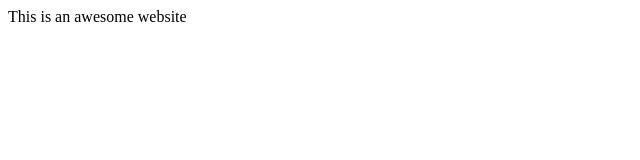
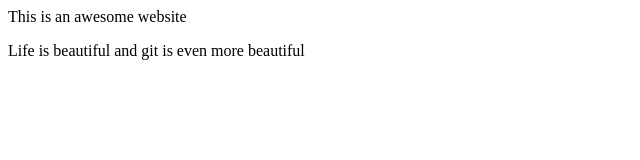
Before and after one commit to Shivani-Renavikar/mydemowebsite, a plain HTML site: page index.html in a window 1280 px wide. Shown: the whole page, without its empty margins (0-640 px from the left). Drawn offline with Linux system fonts and the light colour scheme.

Commit message:
Modified index.html

```diff
--- a/index.html
+++ b/index.html
@@ -5,4 +5,7 @@ This is a sample website
 <head>
 This is an awesome website
 <head>
+<p>
+Life is beautiful and git is even more beautiful
+</p>
 </html>
```
